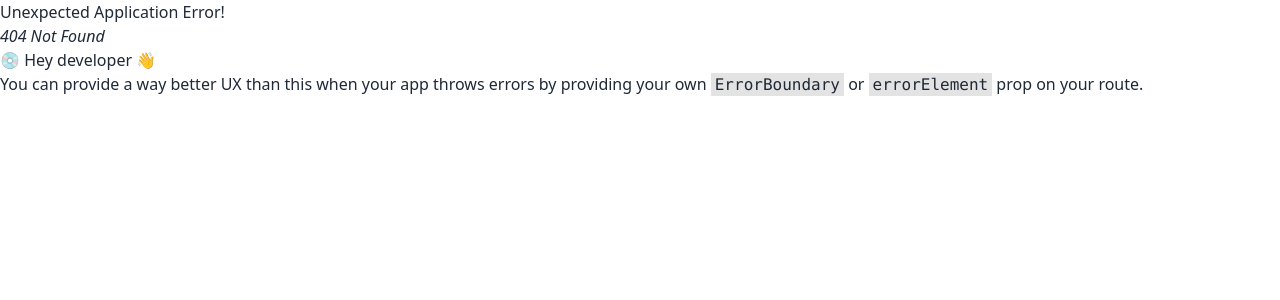
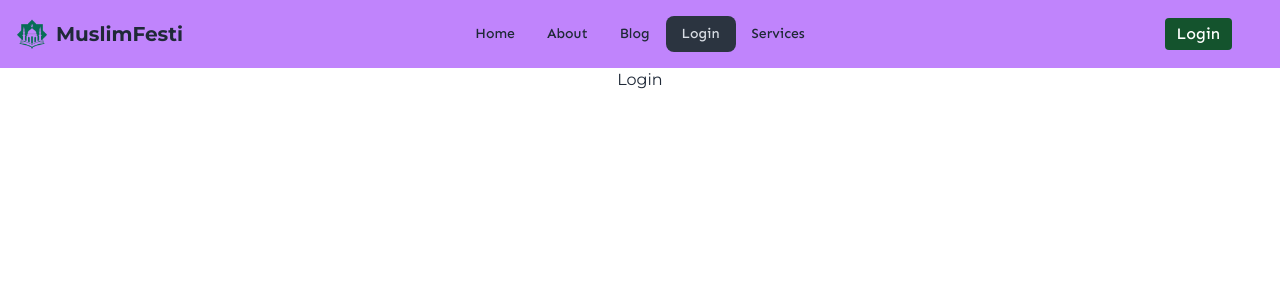
Before and after one commit to AsadFahimTEC/b8a9-event-management, a React (Vite) app: page /login in a window 1280 px wide. Before the commit this address had no page. Shown: the top 300 px of the page. Built offline with nearby package versions, Linux system fonts and the light colour scheme.

Commit message:
navbar design finish properly with active routes

```diff
--- a/src/layouts/Root.jsx
+++ b/src/layouts/Root.jsx
@@ -1,9 +1,11 @@
 import { Outlet } from "react-router-dom";
+import Navbar from "../pages/Shared/Navbar";
 
 
 const Root = () => {
     return (
         <div>
+            <Navbar></Navbar>
             <Outlet></Outlet>
         </div>
     );
--- /dev/null
+++ b/src/pages/About/About.jsx
@@ -0,0 +1,11 @@
+
+
+const About = () => {
+    return (
+        <div>
+            <h2 className="text-center font-montserrat">About us</h2>
+        </div>
+    );
+};
+
+export default About;
--- /dev/null
+++ b/src/pages/Blog/Blog.jsx
@@ -0,0 +1,11 @@
+
+
+const Blog = () => {
+    return (
+        <div>
+            <h2 className="text-center font-bebasneue">Blog</h2>
+        </div>
+    );
+};
+
+export default Blog;
--- /dev/null
+++ b/src/pages/Login/Login.jsx
@@ -0,0 +1,11 @@
+
+
+const login = () => {
+    return (
+        <div>
+            <h2 className="text-center font-montserrat">Login</h2>
+        </div>
+    );
+};
+
+export default login;
--- /dev/null
+++ b/src/pages/Services/Services.jsx
@@ -0,0 +1,11 @@
+
+
+const Services = () => {
+    return (
+        <div>
+            <h2 className="text-center font-avenir">service</h2>
+        </div>
+    );
+};
+
+export default Services;
--- /dev/null
+++ b/src/pages/Shared/Navbar.jsx
@@ -0,0 +1,76 @@
+import { Link, NavLink } from "react-router-dom";
+import logo from '../../assets/logo.png'
+
+const Navbar = () => {
+    const navLinks = (
+        <>
+          <li>
+            <NavLink to="/">Home</NavLink>
+          </li>
+          <li>
+            <NavLink to="/about">About</NavLink>
+          </li>
+          <li>
+            <NavLink to="/blog">Blog</NavLink>
+          </li>
+          <li>
+            <NavLink to="/login">Login</NavLink>
+          </li>
+          <li>
+            <NavLink to="/services">Services</NavLink>
+          </li>
+        </>
+    )
+  return (
+    <div className="navbar bg-purple-400">
+      <div className="navbar-start">
+        <div className="dropdown">
+          <label tabIndex={0} className="btn btn-ghost lg:hidden">
+            <svg
+              xmlns="http://www.w3.org/2000/svg"
+              className="h-5 w-5"
+              fill="none"
+              viewBox="0 0 24 24"
+              stroke="currentColor"
+            >
+              <path
+                strokeLinecap="round"
+                strokeLinejoin="round"
+                strokeWidth="2"
+                d="M4 6h16M4 12h8m-8 6h16"
+              />
+            </svg>
+          </label>
+          <ul
+            tabIndex={0}
+            className="menu font-avenir menu-sm dropdown-content mt-3 z-[1] p-2 shadow bg-gray-100 rounded-box w-52"
+          >
+            {navLinks}
+          </ul>
+        </div>
+        <div className="w-12 h-12">
+        <img src={logo} alt="muslimfesti" />
+        </div>
+        <p className="normal-case font-montserrat font-bold text-xl">MuslimFesti</p>
+      </div>
+      <div className="navbar-center hidden lg:flex">
+        <ul className="menu font-avenir menu-horizontal px-1">{navLinks}</ul>
+      </div>
+      <div className="navbar-end">
+        <label tabIndex={0} className="btn btn-ghost btn-circle avatar">
+          <div className="w-10 rounded-full">
+
+          </div>
+        </label>
+
+          <Link to="/login">
+            <button className="font-avenir mr-10 px-3 py-1 rounded bg-green-900 text-white">
+              Login
+            </button>
+          </Link>
+      </div>
+    </div>
+  );
+};
+
+export default Navbar;
```
Also changed, not shown: src/routes/Routes.jsx (+24 -0 lines), src/assets/logo.png (added).
